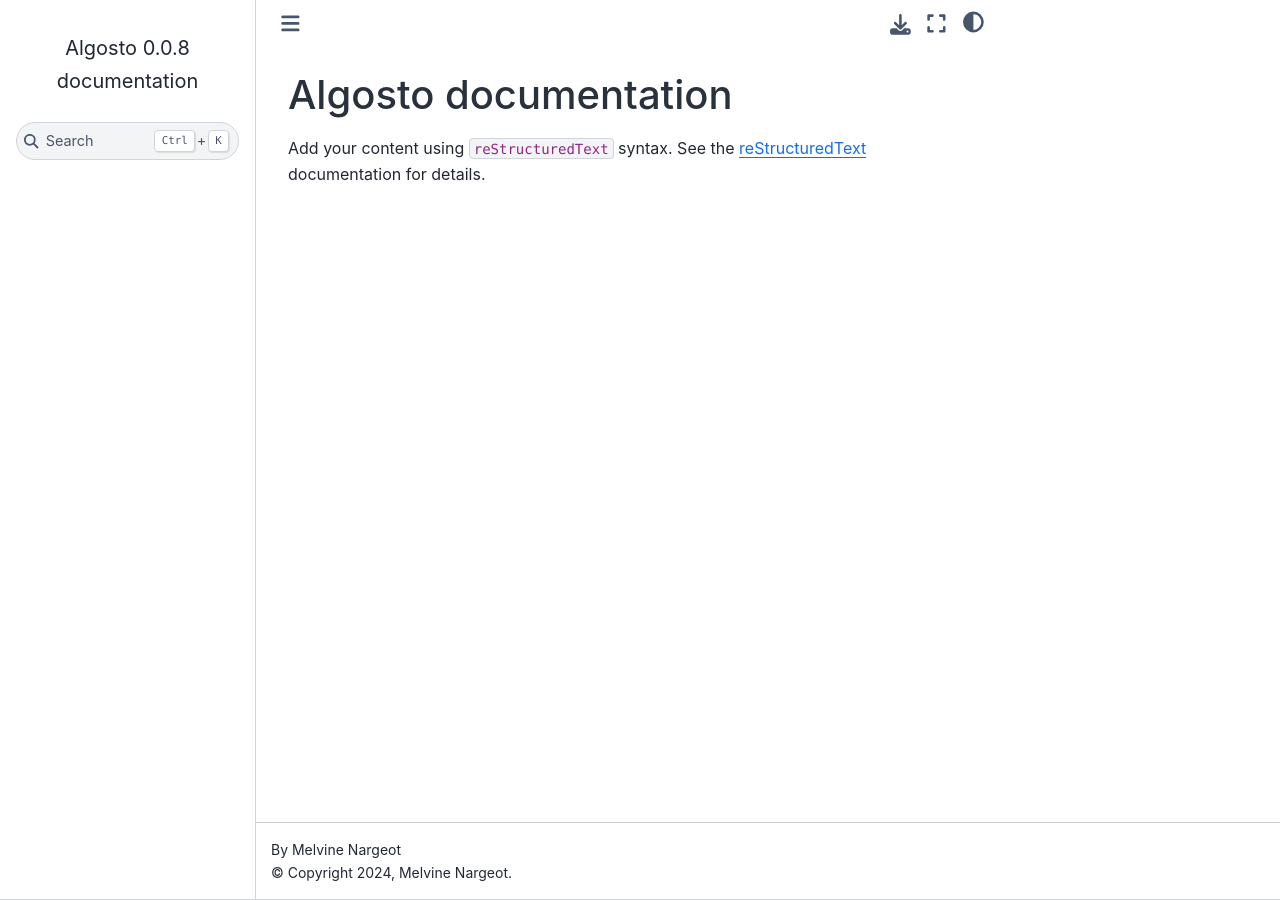
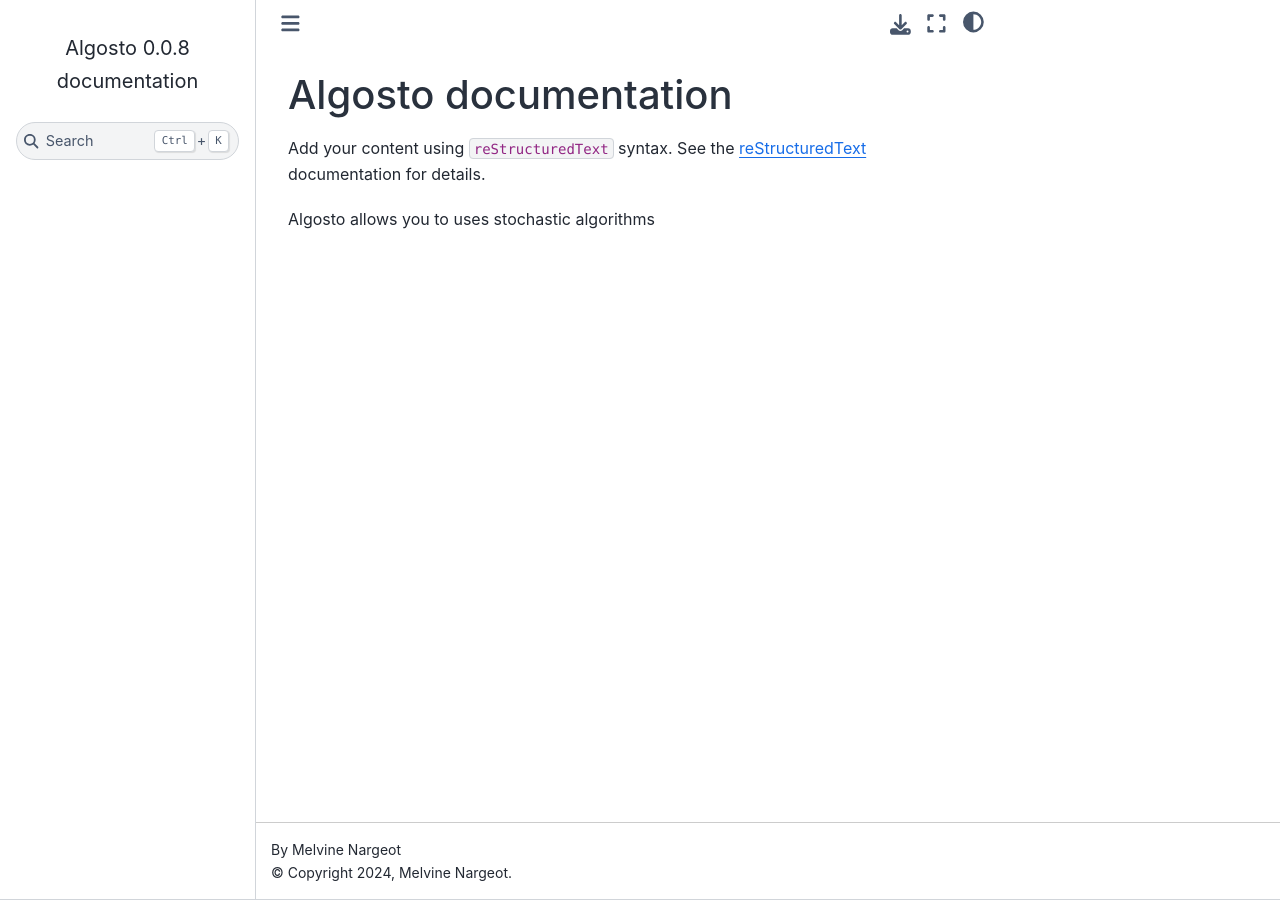
Before and after one commit to Melvin-klein/algosto, a Sphinx documentation site: the page built from docs/index.rst, in a window 1280 px wide. Built offline with Sphinx 7.4.7 and the Sphinx Book theme 1.1.4, drawn with Linux system fonts in a browser that asks for light colours.

Commit message:
Fix workflows

```diff
--- a/docs/index.rst
+++ b/docs/index.rst
@@ -10,6 +10,8 @@ Add your content using ``reStructuredText`` syntax. See the
 `reStructuredText <https://www.sphinx-doc.org/en/master/usage/restructuredtext/index.html>`_
 documentation for details.
 
+Algosto allows you to uses stochastic algorithms
+
 
 .. toctree::
    :maxdepth: 2
```
Also changed, not shown: 1 other file.
